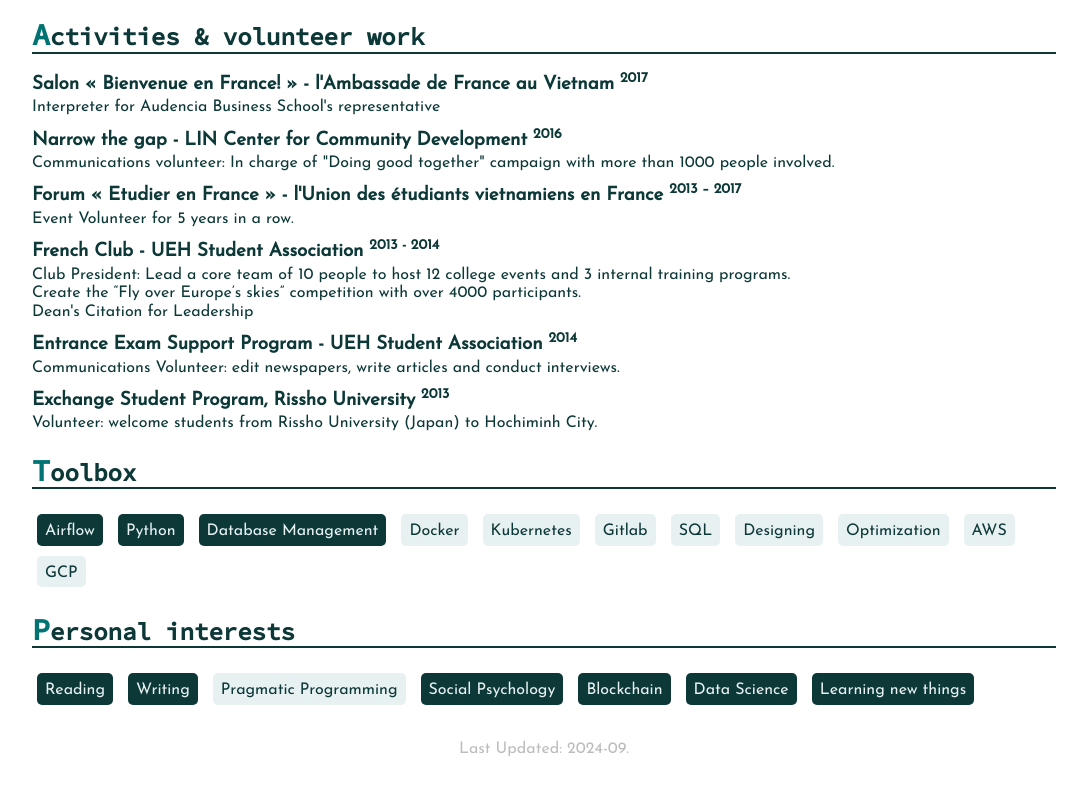
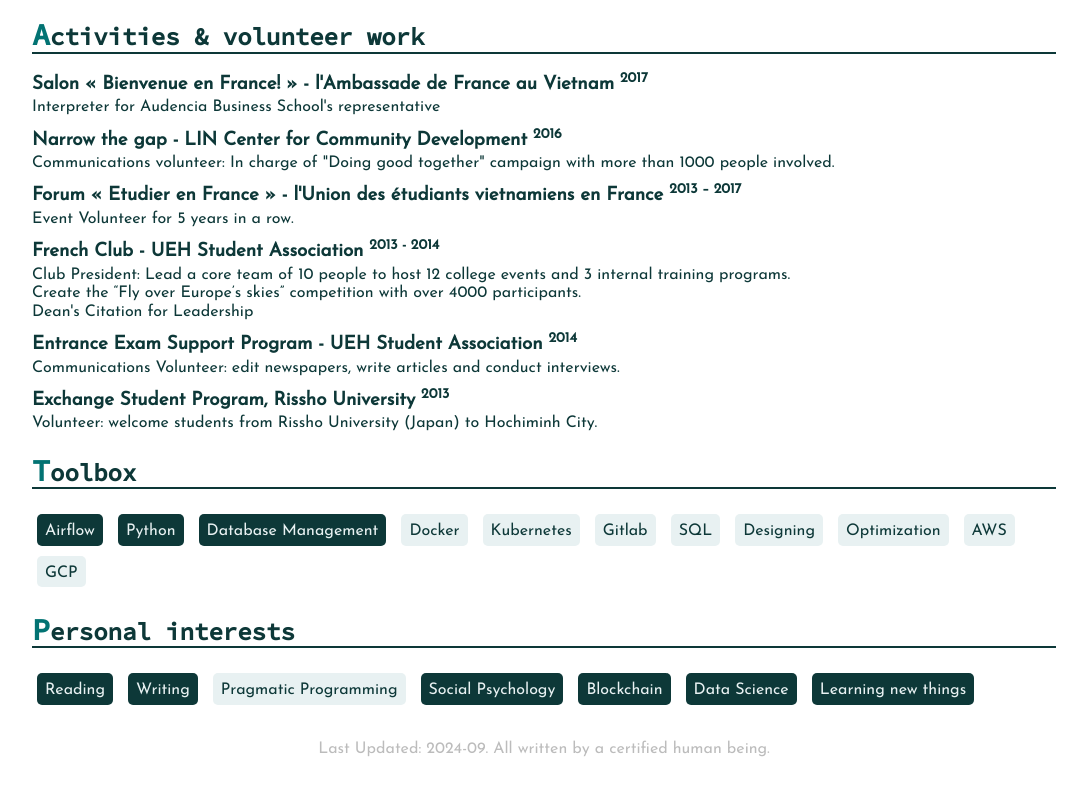
Before and after one commit to elisetnp/elisetnp.github.io, a plain HTML site: page index.html in a window 1280 px wide. Shown: the part 2037-2833 px from the top of the page, without its empty margins (96-1183 px from the left). Drawn offline with nearby package versions, Linux system fonts and the light colour scheme; no server answers; a web font is replaced by a local one.

Commit message:
Update index.html

```diff
--- a/index.html
+++ b/index.html
@@ -448,7 +448,7 @@ a:hover {
 
     </ul>
   </section>
-  <footer><!-- DOWNLOAD CV BUTTON -->Last Updated: 2024-09.</footer>
+  <footer><!-- DOWNLOAD CV BUTTON -->Last Updated: 2024-09. All written by a certified human being.</footer>
 
 </div>
 
```
